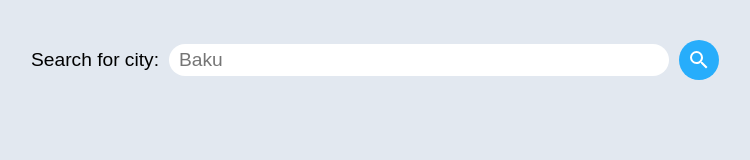
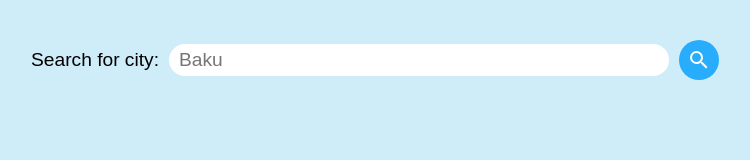
Before and after one commit to royalh23/weather-app, a website built with webpack: page src/template.html in a window 1280 px wide. Shown: the whole page, without its empty margins (265-1015 px from the left). Built offline with nearby package versions, Linux system fonts and the light colour scheme.

Commit message:
Change bg-color and add box-shadow to divs

```diff
--- a/src/style.css
+++ b/src/style.css
@@ -14,7 +14,7 @@ body {
   height: 100vh;
   margin: 0;
   padding: 0;
-  background-color: #e2e8f0;
+  background-color: rgb(207, 237, 249);
   font-family: sans-serif;
 }
 
@@ -83,6 +83,7 @@ form input {
   padding: 32px;
   background-color: white;
   border-radius: 30px;
+  box-shadow: 5px 5px 10px rgb(168, 224, 252);
 }
 
 .today {
```
Also changed, not shown: dist/main.js.
